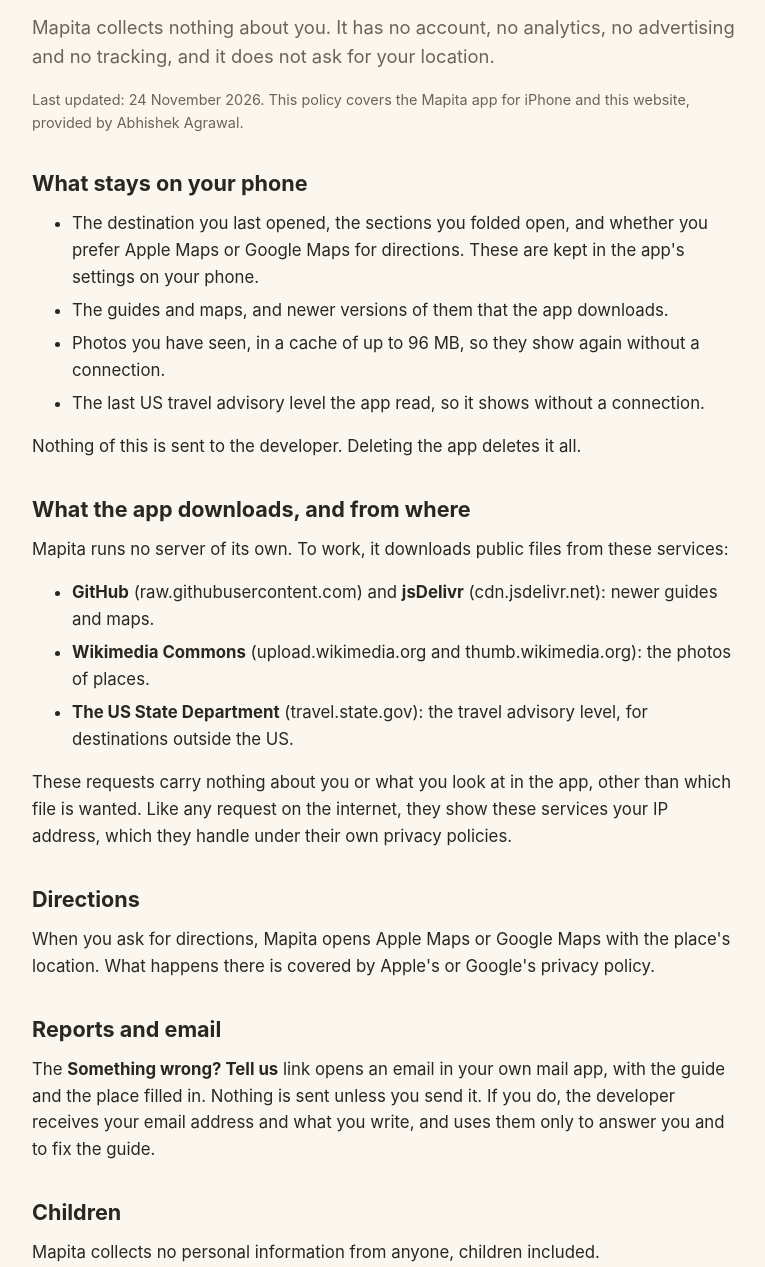
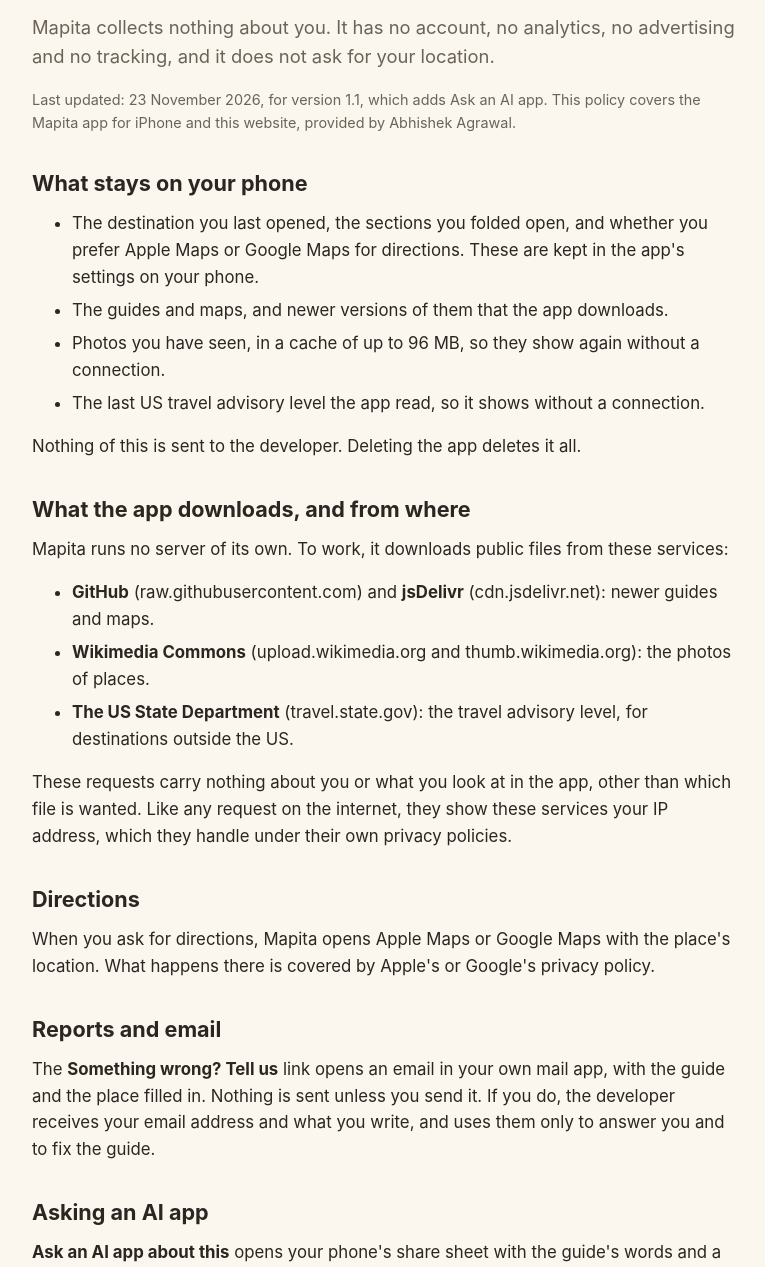
Before and after one commit to aagrawal207/mapita-data, a plain HTML site: page privacy.html in a window 1280 px wide. Shown: the part 153-1420 px from the top of the page, without its empty margins (256-1021 px from the left). Drawn offline with Linux system fonts and the light colour scheme.

Commit message:
Privacy and support: links, copying, Ask an AI app (1.1)

```diff
--- a/privacy.html
+++ b/privacy.html
@@ -20,7 +20,7 @@
     <h1>Privacy policy</h1>
     <p class="lede">Mapita collects nothing about you. It has no account, no analytics, no advertising and no tracking, and it does
       not ask for your location.</p>
-    <p class="small">Last updated: 24 November 2026. This policy covers the Mapita app for iPhone and this website, provided by
+    <p class="small">Last updated: 23 November 2026, for version 1.1, which adds Ask an AI app. This policy covers the Mapita app for iPhone and this website, provided by
       Abhishek Agrawal.</p>
 
     <h2>What stays on your phone</h2>
@@ -53,6 +53,11 @@
       Nothing is sent unless you send it. If you do, the developer receives your email address and what you write, and uses
       them only to answer you and to fix the guide.</p>
 
+    <h2>Asking an AI app</h2>
+    <p><strong>Ask an AI app about this</strong> opens your phone's share sheet with the guide's words and a short question
+      around them. Mapita sends nothing itself. If you choose an app, such as ChatGPT, that app receives the text and handles
+      it under its own privacy policy.</p>
+
     <h2>Children</h2>
     <p>Mapita collects no personal information from anyone, children included.</p>
 
```
Also changed, not shown: support.html (+3 -0 lines).
